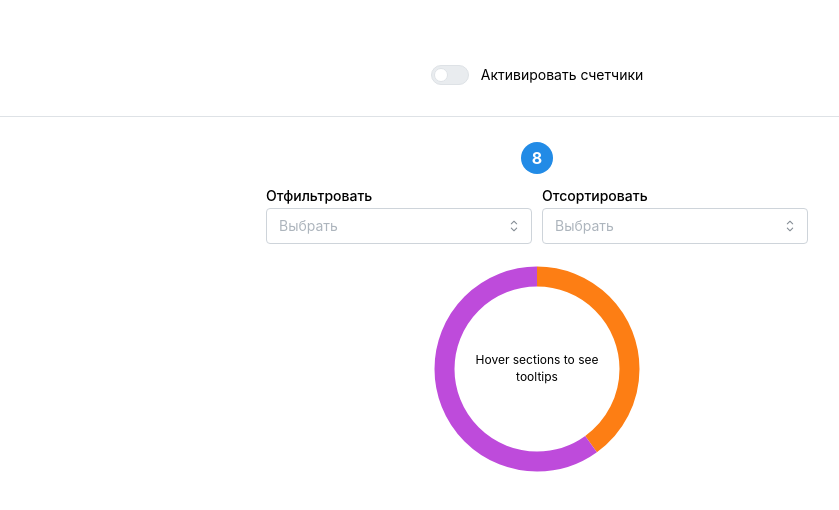
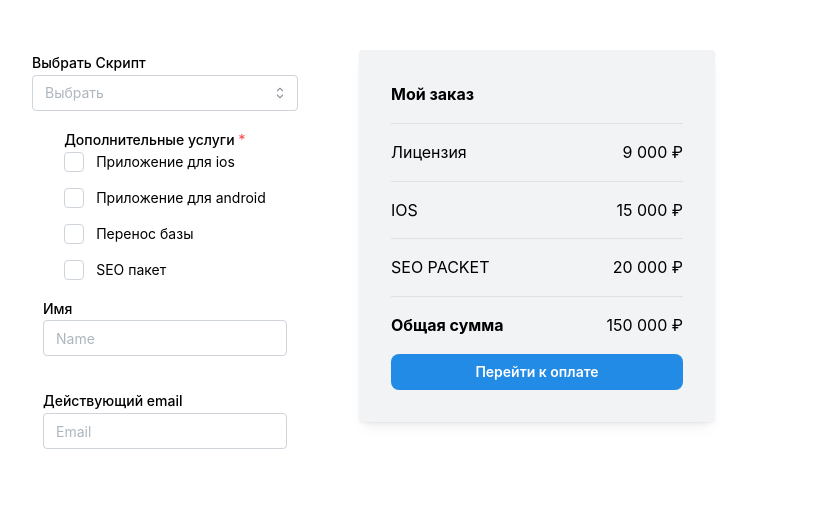
Before and after one commit to ChernyshevaNetology/react-start, a React (Vite) app: page / in a window 1280 px wide. Shown: the top 510 px of the page, without its empty margins (103-942 px from the left). Built offline with nearby package versions, Linux system fonts and the light colour scheme.

Commit message:
feat/add mantine form example context

```diff
--- a/src/App.jsx
+++ b/src/App.jsx
@@ -1,10 +1,10 @@
 import "./App.css";
-import { MultipleCounters } from "./projects/project-2/multiple-counters";
+import { ProductsOrderPage } from './projects/project-3/products-order-page.jsx'
 
 export const App = () => {
   return (
     <div className={"container"}>
-      <MultipleCounters />
+      < ProductsOrderPage />
     </div>
   );
 };
--- a/src/projects/project-3/forms/additional-services-form.jsx
+++ b/src/projects/project-3/forms/additional-services-form.jsx
@@ -1,11 +1,44 @@
-import React from 'react';
-
+import { Checkbox, Group, Stack } from "@mantine/core";
+import { useProductFormContext } from "./product-form-context.js";
 
 // Форма для выбора дополнительных услуг
 export const AdditionalServicesForm = () => {
-    return (
-        <div>
+  const form = useProductFormContext();
+  const formValues = form.getValues();
+  console.log("formValues", formValues);
 
-        </div>
-    );
+  return (
+    <Checkbox.Group
+      // defaultValue={['react']}
+      label="Дополнительные услуги"
+      withAsterisk
+    >
+      <Stack>
+        <Checkbox
+          value="ios"
+          label="Приложение для ios"
+          key={form.key(`additionalServices.${[0]}.ios`)}
+          {...form.getInputProps(`additionalServices.${[0]}.ios`)}
+        />
+        <Checkbox
+          value="android"
+          label="Приложение для android"
+          key={form.key(`additionalServices.${[1]}.android`)}
+          {...form.getInputProps(`additionalServices.${[1]}.android`)}
+        />
+        <Checkbox
+          value="data"
+          label="Перенос базы"
+          key={form.key(`additionalServices.${[2]}.dbTransfer`)}
+          {...form.getInputProps(`additionalServices.${[2]}.dbTransfer`)}
+        />
+        <Checkbox
+          value="SEO"
+          label="SEO пакет"
+          key={form.key(`additionalServices.${[3]}.seo`)}
+          {...form.getInputProps(`additionalServices.${[3]}.seo`)}
+        />
+      </Stack>
+    </Checkbox.Group>
+  );
 };
--- a/src/projects/project-3/forms/customer-info-form.jsx
+++ b/src/projects/project-3/forms/customer-info-form.jsx
@@ -1,10 +1,25 @@
-import React from 'react';
+import React from "react";
+import { TextInput } from "@mantine/core";
+import { useProductFormContext } from "./product-form-context.js";
 
 // Это отдельный компонент со своей отдельной формой с информацией о клиенте (имя, email и т.д.)
 export const CustomerInfoForm = () => {
-    return (
-        <div>
-
-        </div>
-    );
+  const form = useProductFormContext();
+  return (
+    <>
+      <TextInput
+        label="Имя"
+        placeholder="Name"
+        key={form.key(`userInfo.name`)}
+        {...form.getInputProps(`userInfo.name`)}
+      />
+      <TextInput
+        mt="md"
+        label="Действующий email"
+        placeholder="Email"
+        key={form.key(`userInfo.email`)}
+        {...form.getInputProps(`userInfo.email`)}
+      />
+    </>
+  );
 };
--- /dev/null
+++ b/src/projects/project-3/forms/product-form-context.js
@@ -0,0 +1,3 @@
+import { createFormContext } from "@mantine/form";
+
+export const [FormProvider, useProductFormContext, useProductForm] = createFormContext();
--- a/src/projects/project-3/forms/product-select-form.jsx
+++ b/src/projects/project-3/forms/product-select-form.jsx
@@ -1,11 +1,22 @@
-import React from 'react';
-
+import React from "react";
+import { Select } from "@mantine/core";
+import { useProductFormContext } from "./product-form-context.js";
 
 // Отдельный компонет со своей формой, храняший информацию о выбранном продукте скрипта (недвижка, авто и т.д.)
 export const ProductSelectForm = () => {
-    return (
-        <div>
-
-        </div>
-    );
+  const form = useProductFormContext();
+  return (
+    <Select
+      label="Выбрать Скрипт"
+      placeholder="Выбрать"
+      key={form.key("script")}
+      {...form.getInputProps("script")}
+      data={[
+        { label: "Доска объявлений", value: "classifieds" },
+        { label: "Невдижимость", value: "realty" },
+        { label: "Авто", value: "auto" },
+        { label: "Скрипт услуг", value: "board" },
+      ]}
+    />
+  );
 };
--- a/src/projects/project-3/order-info.jsx
+++ b/src/projects/project-3/order-info.jsx
@@ -1,11 +1,33 @@
-import React from 'react';
+import { Paper, Text, Button, Divider, Group , Badge } from "@mantine/core";
 
+export const OrderInfo = () => {
+  return (
+      <Paper shadow="sm" p="xl" bg="var(--mantine-color-gray-1)">
+        <Text fw={700}>Мой заказ</Text>
+          <Divider my="md" />
+          <Group justify="space-between">
+              <Text>Лицензия</Text>
+              <Text>9 000 ₽</Text>
+          </Group>
+        <Divider my="md" />
+          <Group justify="space-between">
+              <Text>IOS</Text>
+              <Text>15 000 ₽</Text>
+          </Group>
+          <Divider my="md" />
+          <Group justify="space-between">
+              <Text>SEO PACKET</Text>
+              <Text>20 000 ₽</Text>
+          </Group>
+          <Divider my="md" />
+          <Group justify="space-between">
+              <Text fw={700}>Общая сумма</Text>
+              <Text>150 000 ₽</Text>
+          </Group>
 
-// Компонент для отображения и расчета текущего оредра клиента
-export const OrderInfo = () => {
-    return (
-        <div>
-
-        </div>
-    );
+        <Button color="blue" fullWidth mt="md" radius="md">
+          Перейти к оплате
+        </Button>
+      </Paper>
+  );
 };
--- a/src/projects/project-3/products-order-page.jsx
+++ b/src/projects/project-3/products-order-page.jsx
@@ -1,12 +1,67 @@
-import React from 'react';
-
-
+import React from "react";
+import { Grid, Stack } from "@mantine/core";
+import { ProductSelectForm } from "./forms/product-select-form.jsx";
+import { CustomerInfoForm } from "./forms/customer-info-form.jsx";
+import { AdditionalServicesForm } from "./forms/additional-services-form.jsx";
+import { FormProvider, useProductForm } from "./forms/product-form-context.js";
+import { OrderInfo } from "./order-info.jsx";
 // это общая страница продуктов она будет строится из различных компонентов и форм
 
 export const ProductsOrderPage = () => {
-    return (
-        <div>
+  // const productForm = useProductForm({
+  //   mode: "uncontrolled",
+  //   initialValues: {
+  //     script: "",
+  //     name: "",
+  //     email: "",
+  //     additionalServices: [
+  //       {  ios: false, price: 100  },
+  //       {  android: false, price: 200  },
+  //       {  dbTransfer: false, price: 400  },
+  //       {  seo: false,  },
+  //     ],
+  //   },
+  //   onValuesChange: (values) => {
+  //     console.log(values);
+  //   },
+  // });
 
-        </div>
-    );
+  const productForm2 = useProductForm({
+    mode: "uncontrolled",
+    initialValues: {
+      script: "",
+      userInfo: { name: "", email: "" },
+      additionalServices: [
+        { ios: false, price: 100 },
+        { android: false, price: 200 },
+        { dbTransfer: false, price: 400 },
+        { seo: false },
+      ],
+    },
+    onValuesChange: (values) => {
+      console.log(values);
+    },
+  });
+
+  return (
+    <FormProvider form={productForm2}>
+      <Grid>
+        <Grid.Col span={4}>
+          <Stack
+            bg="var(--mantine-color-body)"
+            align="center"
+            justify="center"
+            gap="md"
+          >
+            <ProductSelectForm />
+            <AdditionalServicesForm />
+            <CustomerInfoForm />
+          </Stack>
+        </Grid.Col>
+        <Grid.Col span={4}>
+          <OrderInfo />
+        </Grid.Col>
+      </Grid>
+    </FormProvider>
+  );
 };
```
